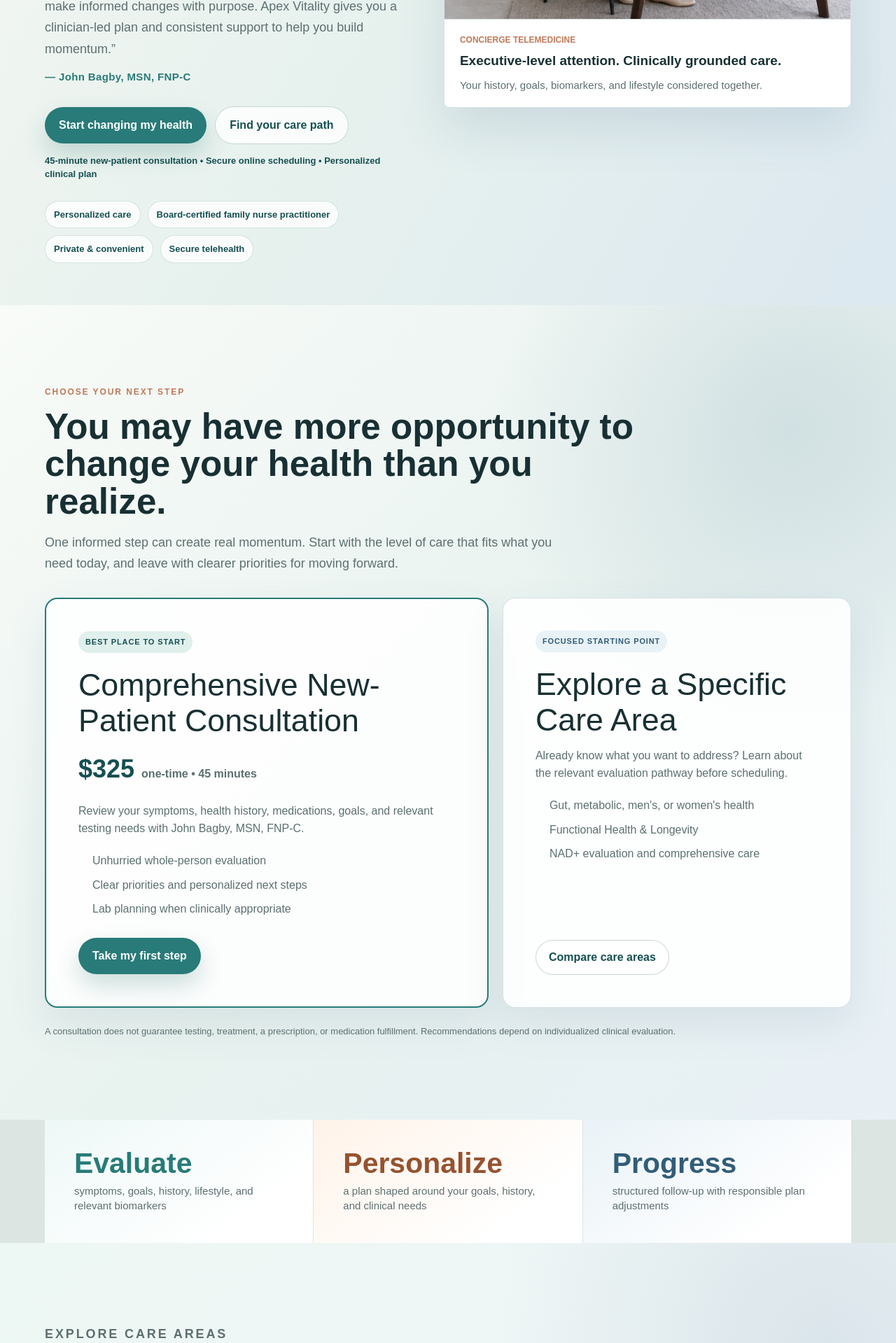
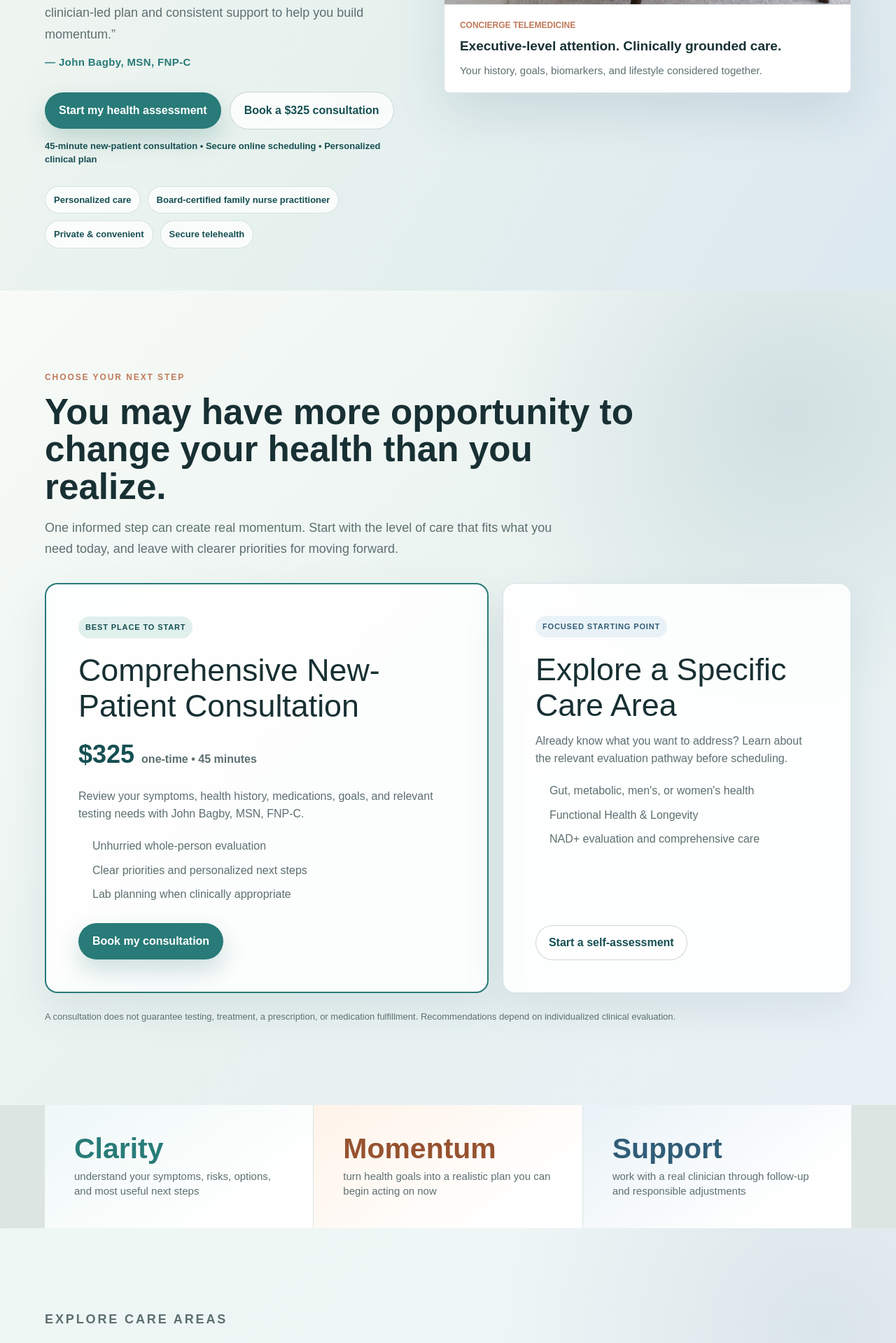
Before and after one commit to Nurseguy1/Apex-Vitality, a Next.js app: page / in a window 1280 px wide. Shown: the part 820-2739 px from the top of the page at 70% size. Built offline with nearby package versions, Linux system fonts and the light colour scheme; no server answers.

Commit message:
Refine funnel around assessment-first journey

```diff
--- a/app/components.tsx
+++ b/app/components.tsx
@@ -17,7 +17,7 @@
         <Link href="/womens-health">Women&apos;s Health &amp; Healthy Aging</Link>
         <Link href="/how-it-works">How It Works</Link>
       </nav>
-      <Link className="header-action" href="/schedule">Book Consultation</Link>
+      <Link className="header-action" href="/questionnaires">Get Started</Link>
     </header>
   );
 }
@@ -73,8 +73,8 @@
       <h1>{title}</h1>
       <p>{description}</p>
       <div className="hero-actions">
-        <Link className="primary-button" href="/schedule">Schedule a consultation</Link>
-        <Link className="secondary-button" href="/how-it-works">See how care works</Link>
+        <Link className="primary-button" href="/questionnaires">Start my assessment</Link>
+        <Link className="secondary-button" href="/schedule">Book a consultation</Link>
       </div>
     </section>
   );
--- a/app/page.tsx
+++ b/app/page.tsx
@@ -5,47 +5,47 @@
 const services = [
   {
     title: "NAD+ Evaluation & Comprehensive Care",
-    copy: "A streamlined clinical evaluation for adults interested in NAD+-related care, with treatment dependent on medical review.",
+    copy: "Explore energy, recovery, and healthy-aging goals through a focused clinical evaluation. Treatment depends on medical review.",
     href: "/nad-plus",
     cta: "Explore NAD+ care",
   },
   {
     title: "Functional Health & Longevity",
-    copy: "A whole-person pathway connecting symptoms, nutrition, metabolic health, recovery, biomarkers, and evidence-informed wellness options.",
+    copy: "Connect the dots between symptoms, nutrition, metabolic health, recovery, biomarkers, and the way you want to live.",
     href: "/functional-health",
     cta: "Explore functional health",
   },
   {
     title: "Gut Health",
-    copy: "A structured evaluation of symptoms, nutrition, lifestyle, medications, and selected laboratory findings when clinically appropriate.",
+    copy: "Stop guessing about digestive symptoms. Build a clearer plan around nutrition, lifestyle, medications, and useful testing.",
     href: "/gut-health",
     cta: "Explore gut health",
   },
   {
     title: "Medical Weight Management",
-    copy: "Medical weight-management care for adults combining clinical evaluation, lab review, lifestyle strategy, and ongoing follow-up.",
+    copy: "Move toward sustainable change with clinical evaluation, relevant lab review, practical strategy, and ongoing follow-through.",
     href: "/weight-loss",
     cta: "Explore weight management",
   },
   {
     title: "Men's Health",
-    copy: "Telehealth care for changes in energy, sexual health, strength, mood, sleep, recovery, and body composition.",
+    copy: "Take changes in energy, sexual health, strength, mood, sleep, recovery, and body composition seriously—and act on them.",
     href: "/mens-health",
     cta: "Explore men's health",
   },
   {
     title: "Women's Health & Healthy Aging",
-    copy: "Adult telehealth support for perimenopause, menopause, metabolic health, thyroid concerns, sleep, energy, and long-term wellness.",
+    copy: "Move through hormonal and metabolic changes with a plan for energy, sleep, strength, confidence, and healthy aging.",
     href: "/womens-health",
     cta: "Explore women's health",
   },
 ];
 
 const steps = [
-  ["Start", "Choose the care area you want to discuss."],
-  ["Secure intake", "Complete health information through the appropriate patient workflow."],
-  ["Clinical review", "Meet with a licensed medical professional to discuss history, goals, and next steps."],
-  ["Progress", "Use follow-up, monitoring, and plan adjustments to keep moving forward."],
+  ["1. Find your starting point", "Use a short self-assessment to identify the care area that best matches your concerns and goals."],
+  ["2. Book your consultation", "Choose a convenient telehealth time and complete your secure patient intake."],
+  ["3. Meet with a real clinician", "Talk directly with John Bagby, MSN, FNP-C about your history, symptoms, goals, and options."],
+  ["4. Put your plan into motion", "Leave with clearer priorities, then use follow-up and responsible adjustments to build momentum."],
 ];
 
 const biomarkers = ["A1C, glucose & insulin", "Lipids & cardiovascular risk", "Thyroid", "Hormonal health", "Liver & kidney function", "Nutrient status", "Inflammation in context", "Digestive testing when indicated"];
@@ -117,8 +117,8 @@
             <cite>— John Bagby, MSN, FNP-C</cite>
           </blockquote>
           <div className="hero-actions">
-            <Link className="primary-button" href="/schedule">Start changing my health</Link>
-            <Link className="secondary-button" href="#care-options">Find your care path</Link>
+            <Link className="primary-button" href="/questionnaires">Start my health assessment</Link>
+            <Link className="secondary-button" href="/schedule">Book a $325 consultation</Link>
           </div>
           <p className="hero-cta-note">45-minute new-patient consultation • Secure online scheduling • Personalized clinical plan</p>
           <div className="trust-row" aria-label="Clinic highlights">
@@ -151,7 +151,7 @@
               <li>Clear priorities and personalized next steps</li>
               <li>Lab planning when clinically appropriate</li>
             </ul>
-            <Link className="primary-button" href="/schedule">Take my first step</Link>
+            <Link className="primary-button" href="/schedule">Book my consultation</Link>
           </article>
           <article className="funnel-card">
             <span className="funnel-label">Focused starting point</span>
@@ -162,16 +162,16 @@
               <li>Functional Health &amp; Longevity</li>
               <li>NAD+ evaluation and comprehensive care</li>
             </ul>
-            <Link className="secondary-dark-button" href="#care-options">Compare care areas</Link>
+            <Link className="secondary-dark-button" href="/questionnaires">Start a self-assessment</Link>
           </article>
         </div>
         <p className="funnel-disclaimer">A consultation does not guarantee testing, treatment, a prescription, or medication fulfillment. Recommendations depend on individualized clinical evaluation.</p>
       </section>
 
       <section className="proof-strip" aria-label="Care principles">
-        <div><strong>Evaluate</strong><span>symptoms, goals, history, lifestyle, and relevant biomarkers</span></div>
-        <div><strong>Personalize</strong><span>a plan shaped around your goals, history, and clinical needs</span></div>
-        <div><strong>Progress</strong><span>structured follow-up with responsible plan adjustments</span></div>
+        <div><strong>Clarity</strong><span>understand your symptoms, risks, options, and most useful next steps</span></div>
+        <div><strong>Momentum</strong><span>turn health goals into a realistic plan you can begin acting on now</span></div>
+        <div><strong>Support</strong><span>work with a real clinician through follow-up and responsible adjustments</span></div>
       </section>
 
       <section className="service-band" id="care-options">
@@ -212,7 +212,7 @@
       </section>
 
       <section className="split-section" id="process">
-        <div><p className="eyebrow">The patient journey</p><h2>Start with questions. Move forward with clarity.</h2><p>Convenient telehealth should still include appropriate clinical review, informed decisions, and responsible follow-up.</p><Link className="text-link" href="/how-it-works">See the complete process →</Link></div>
+        <div><p className="eyebrow">A simple path forward</p><h2>Four steps to the care you have been looking for.</h2><p>Start online, meet with a real clinician, and move forward with a plan shaped around your life—not a generic protocol.</p><Link className="primary-button" href="/questionnaires">Start my assessment</Link></div>
         <ol className="step-list">{steps.map(([title, copy]) => <li key={title}><strong>{title}</strong><span>{copy}</span></li>)}</ol>
       </section>
 
```
